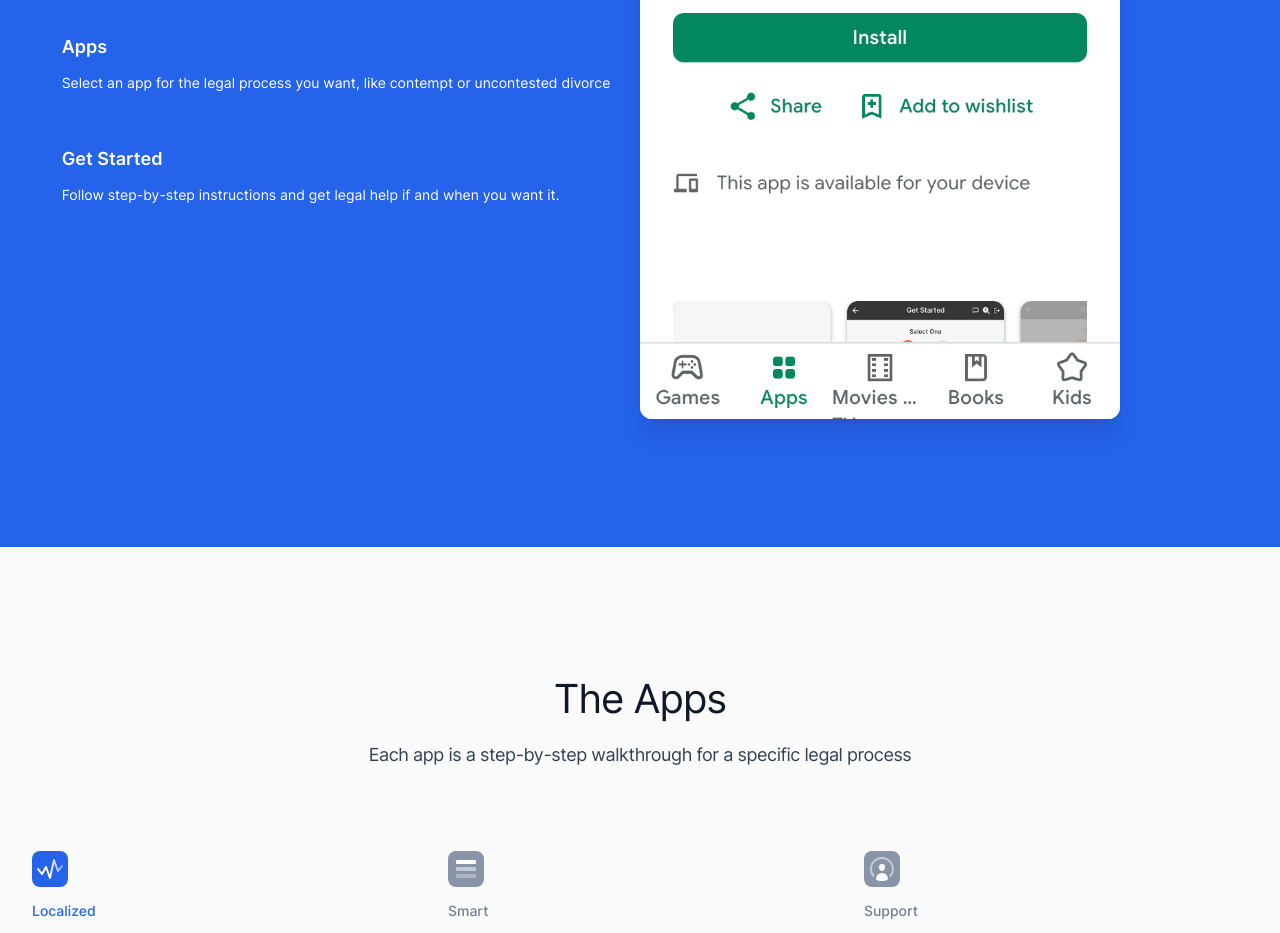
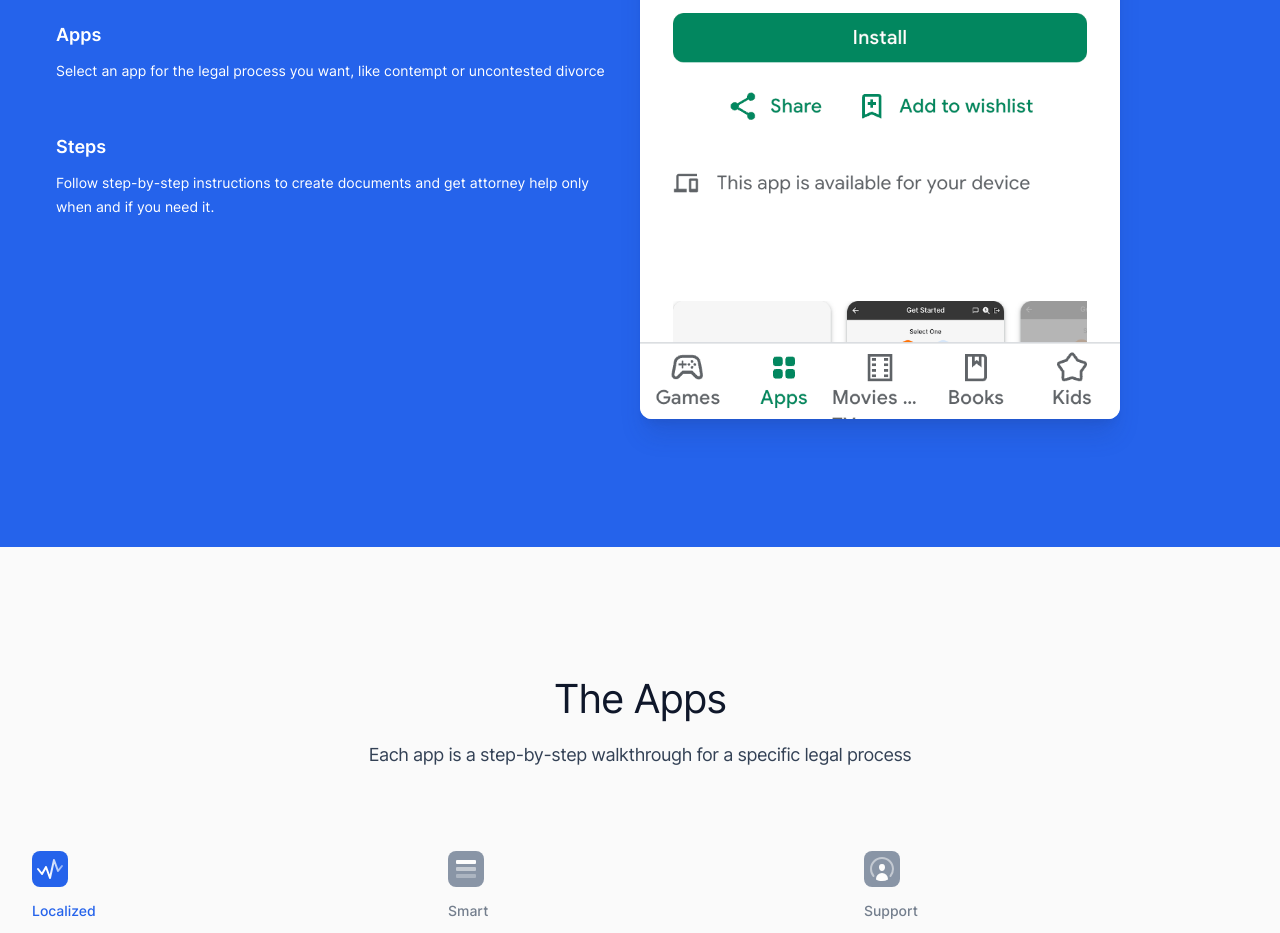
Before and after one commit to David44357/KingLawWebsite, a Next.js app: page /prometheus in a window 1280 px wide. Shown: the part 1380-2313 px from the top of the page. Built offline with nearby package versions, Linux system fonts and the light colour scheme.

Commit message:
Update PromPrimaryFeatures.jsx

```diff
--- a/src/components/PromPrimaryFeatures.jsx
+++ b/src/components/PromPrimaryFeatures.jsx
@@ -32,9 +32,9 @@ const features = [
     image: screenshotApps,
   },
   {
-    title: 'Get Started',
+    title: 'Steps',
     description:
-      "Follow step-by-step instructions and get legal help if and when you want it.",
+      "Follow step-by-step instructions to create documents and get attorney help only when and if you need it.",
       image: screenshotApps,
   },
 ]
```
